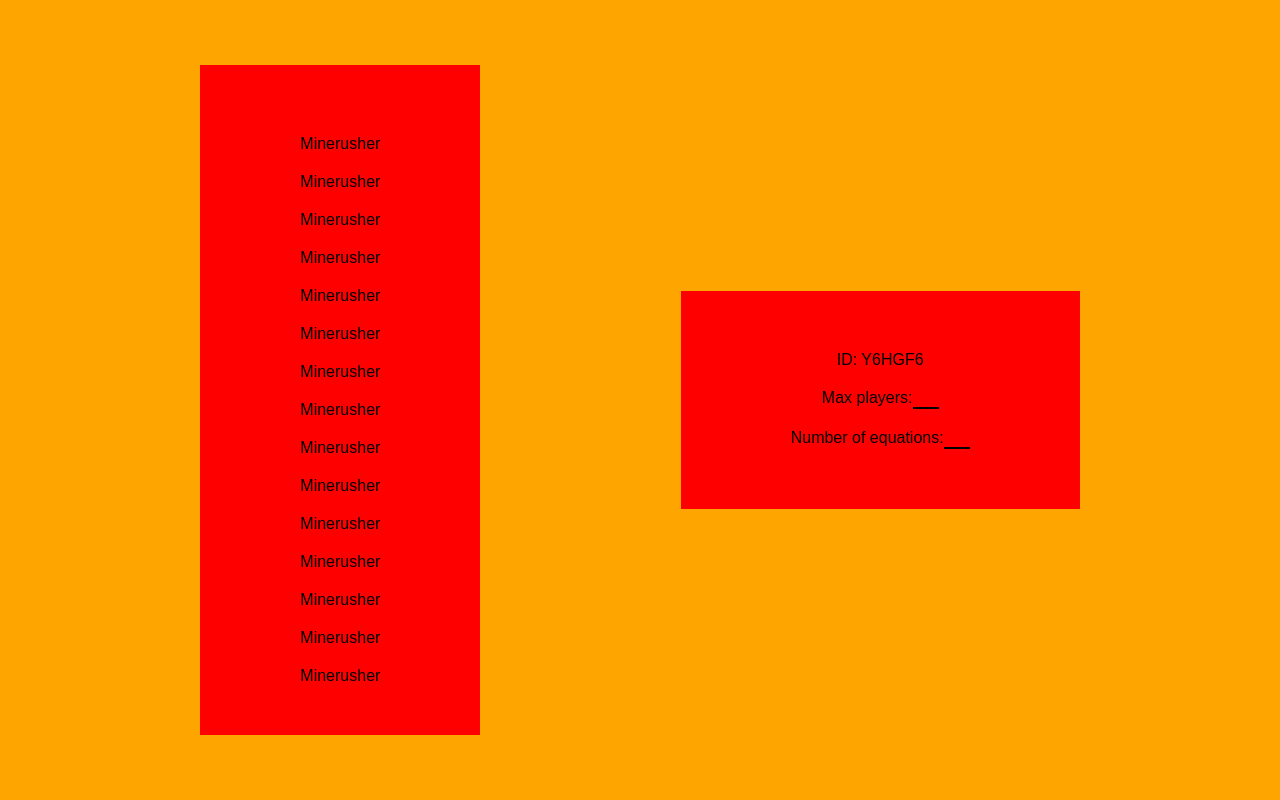
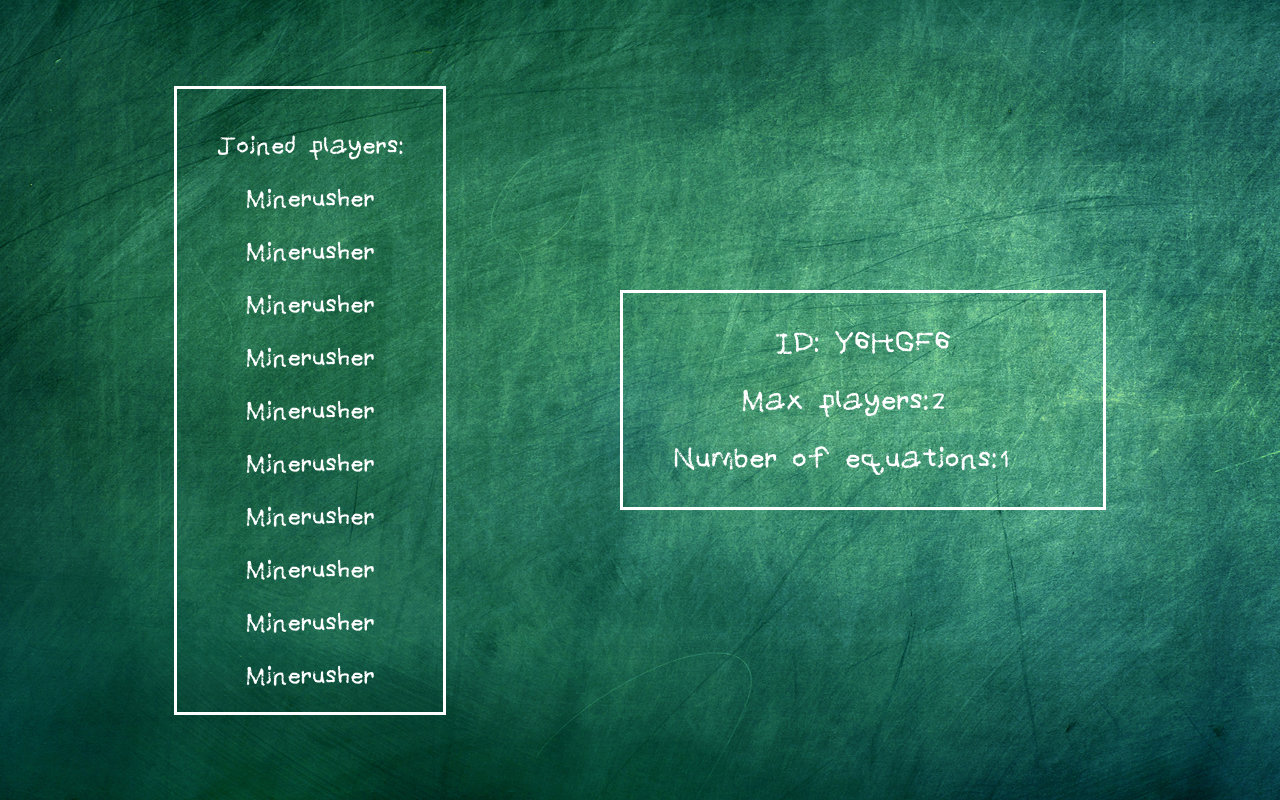
Before and after one commit to kristyanYochev/mathstick, a Flask app: page /create-room-page in a window 1280 px wide. Run offline with Flask 2, Linux system fonts and the light colour scheme; a user stored in the database is signed in; parts of the project's set-up code (start-up, migrations or seed data) failed here and were passed over.

Commit message:
[Update] Createroom.html

```diff
--- a/static/css/CreateRoom.css
+++ b/static/css/CreateRoom.css
@@ -1,3 +1,11 @@
+@font-face {
+    font-family: blzee;
+    src: url("../fonts/blzee.ttf");
+}
+@font-face {
+    font-family: grafipaint;
+    src: url("../fonts/Grafipaint.ttf");
+}
 .create_room_wrapper{
     display:flex;
     flex-direction: row;
@@ -5,11 +13,17 @@
     align-items: center;
     width: 100vw;
     height: 100vh;
+    background-image: url("../images/27090724-blackboard-wallpapers.jpg");
+    background-repeat: no-repeat;
+    background-size: cover;
+    background-position: center;
 }
 
 .create_room_wrapper > *{
-    padding:50px 100px 50px 100px;
-    background-color: red;
+    padding:20px 40px 20px 40px;
+    color:white;
+    font-family: grafipaint;
+    border:3px solid white;
 }
 
 #joined_players{
@@ -17,6 +31,7 @@
     flex-direction: column;
     justify-content: center;
     align-items: center;
+    font-size:30px;
 }
 
 #joined_players > *{
@@ -28,6 +43,7 @@
     flex-direction: column;
     justify-content: center;
     align-items: center;
+    font-size:35px;
 }
 
 .create_room_wrapper > div:nth-child(2) > *{
@@ -35,10 +51,18 @@
 }
 
 #maximum_players, #number_of_equations{
-    width:20px;
+    width:50px;
+    border:0;
+    color:white;
+    font-family: grafipaint;
+    font-size: 30px;
 }
 
-@media screen and (max-width: 768px){
+#maximum_players::placeholder, #number_of_equations::placeholder{
+    color:white;
+}
+
+@media screen and (max-width: 600px){
     .create_room_wrapper{
         flex-direction: column;
     }
--- a/templates/CreateRoom.html
+++ b/templates/CreateRoom.html
@@ -14,6 +14,7 @@
     <body>
         <div class="create_room_wrapper">
             <div id="joined_players">
+                <span>Joined players:</span>
                 <span>Minerusher</span>
                 <span>Minerusher</span>
                 <span>Minerusher</span>
@@ -24,16 +25,12 @@
                 <span>Minerusher</span>
                 <span>Minerusher</span>
                 <span>Minerusher</span>
-                <span>Minerusher</span>
-                <span>Minerusher</span>
-                <span>Minerusher</span>
-                <span>Minerusher</span>
-                <span>Minerusher</span>
+
             </div>
             <div>
                 <span id="game_id">ID: Y6HGF6</span>
-                <span>Max players:<input id="maximum_players" class="textfield" type="text" spellCheck="false"/></span>
-                <span>Number of equations:<input id="number_of_equations" class="textfield" type="text" spellCheck="false"/></span>
+                <span>Max players:<input id="maximum_players" class="textfield" type="number" value="2" min="2" max="10" spellCheck="false"  onkeydown="return false"/></span>
+                <span>Number of equations:<input id="number_of_equations" class="textfield" type="number" value="1" min="1"  max="10" spellCheck="false"  onkeydown="return false"/></span>
             </div>
         </div>
     </body>
```
Also changed, not shown: static/fonts/Grafipaint.ttf (added), static/fonts/blzee.ttf (added), static/images/27090724-blackboard-wallpapers.jpg (added).
